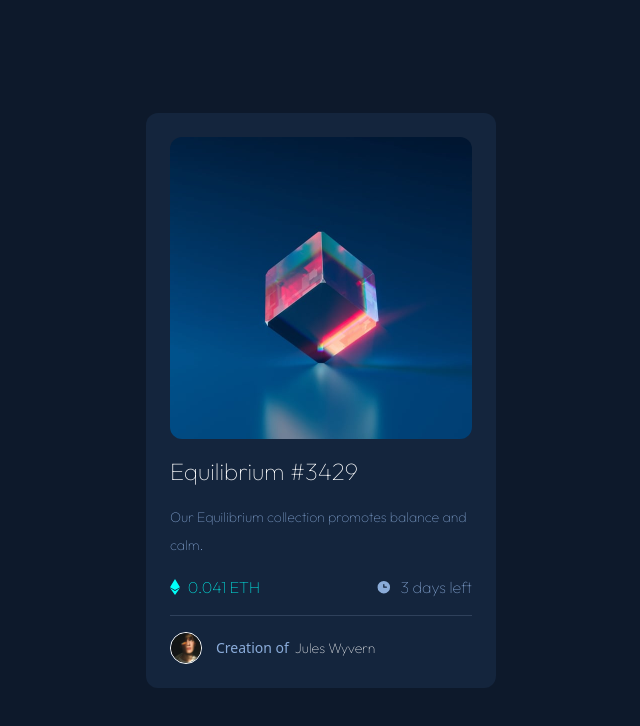
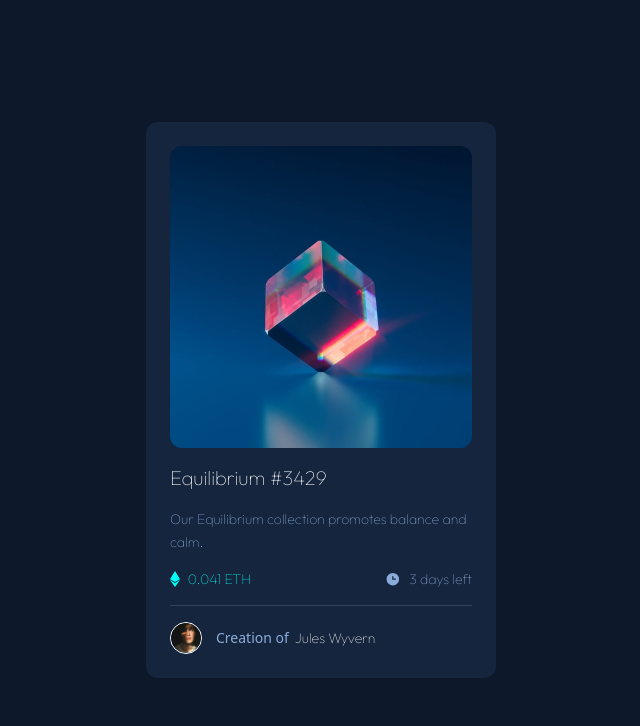
Before and after one commit to ArifEbrahim/frontend-mentor, a React (Vite) app: page /nft-preview in a window 1280 px wide. Shown: the top 726 px of the page, without its empty margins (319-959 px from the left). Built offline with nearby package versions, Linux system fonts and the light colour scheme.

Commit message:
style: improve accessibility and text formatting in NFTPreview component

```diff
--- a/src/pages/nft-preview/index.tsx
+++ b/src/pages/nft-preview/index.tsx
@@ -7,27 +7,27 @@ export default function NFTPreview() {
   return (
     <main className="flex min-h-screen flex-col items-center justify-center bg-[hsl(217,54%,11%)]">
       <article className="max-w-[350px] rounded-xl bg-[hsl(216,50%,16%)] p-6">
-        <div role="img" className="mb-2 overflow-hidden rounded-xl">
-          <img src={equilibrium} alt="An abstract equilibrium" />
+        <div className="mb-2 overflow-hidden rounded-xl">
+          <img src={equilibrium} alt="Equilibrium #3429 NFT artwork showing abstract geometric shapes" />
         </div>
-        <p className="my-4 cursor-pointer font-outfit text-2xl text-white hover:text-[hsl(178,100%,50%)]">
+        <h1 className="my-4 cursor-pointer font-outfit text-xl text-white hover:text-[hsl(178,100%,50%)]">
           Equilibrium #3429
-        </p>
-        <p className="mb-4 font-outfit text-sm leading-loose font-light text-[hsl(215,51%,70%)]">
+        </h1>
+        <p className="mb-4 font-outfit text-sm leading-relaxed font-light text-[hsl(215,51%,70%)]">
           Our Equilibrium collection promotes balance and calm.
         </p>
         <div className="mb-4 flex justify-between">
           <div className="flex items-center gap-2">
-            <img src={etherium} alt="Etherium icon" className="h-4" />
-            <p className="font-outfit text-[hsl(178,100%,50%)]">0.041 ETH</p>
+            <img src={etherium} alt="" aria-hidden className="h-4" />
+            <p className="font-outfit text-sm text-[hsl(178,100%,50%)]">0.041 ETH</p>
           </div>
           <div className="flex items-center gap-2">
-            <img src={clock} alt="Clock icon" className="h-4" />
-            <p className="font-outfit font-light text-[hsl(215,51%,70%)]">3 days left</p>
+            <img src={clock} alt="" aria-hidden className="h-4" />
+            <p className="font-outfit text-sm font-light text-[hsl(215,51%,70%)]">3 days left</p>
           </div>
         </div>
-        <div className="flex items-center gap-1.5 border-t-1 border-[hsl(215,32%,27%)] pt-4">
-          <img src={avatar} alt="The content creator" className="mr-2 h-8 rounded-full border-1 border-white" />
+        <div className="flex items-center gap-1.5 border-t border-[hsl(215,32%,27%)] pt-4">
+          <img src={avatar} alt="Jules Wyvern, the creator" className="mr-2 h-8 rounded-full border-1 border-white" />
           <p className="text-sm font-light text-[hsl(215,51%,70%)]">Creation of</p>
           <p className="font-outfit text-sm font-light text-white">Jules Wyvern</p>
         </div>
```
